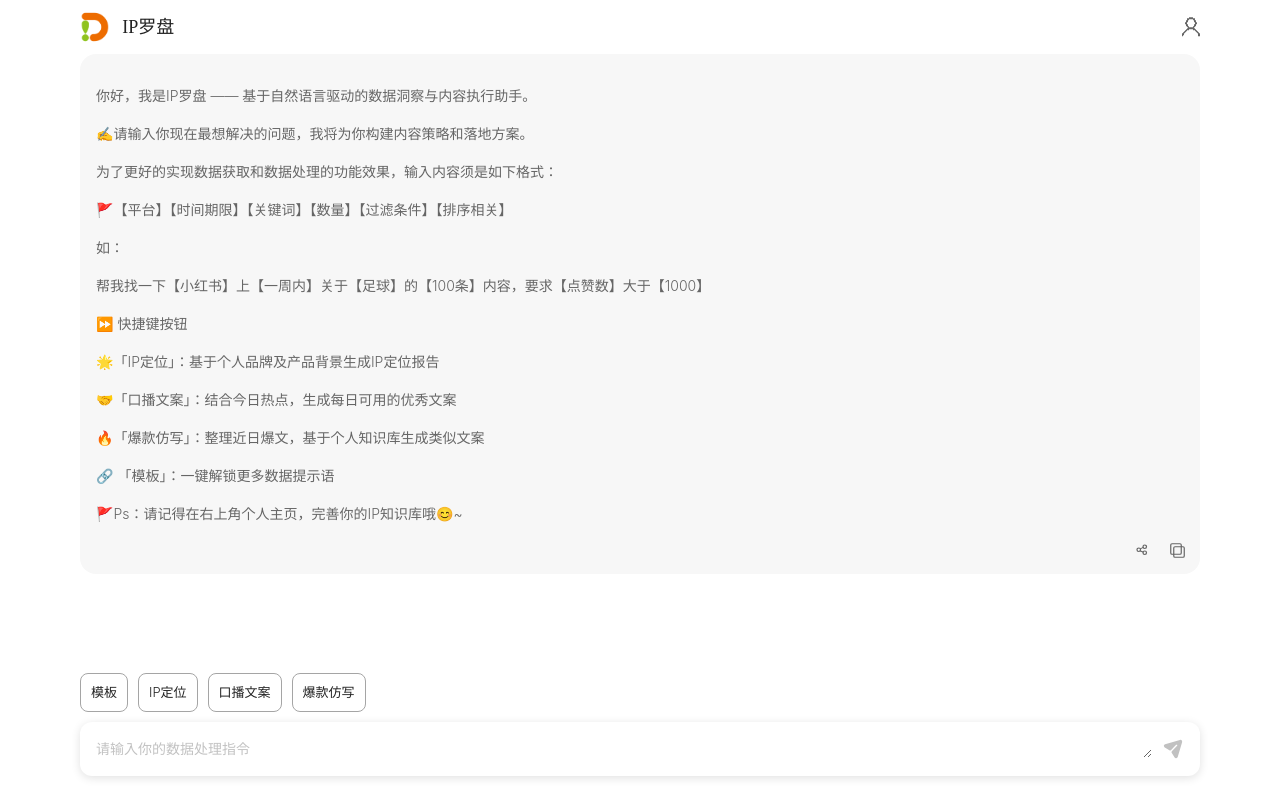
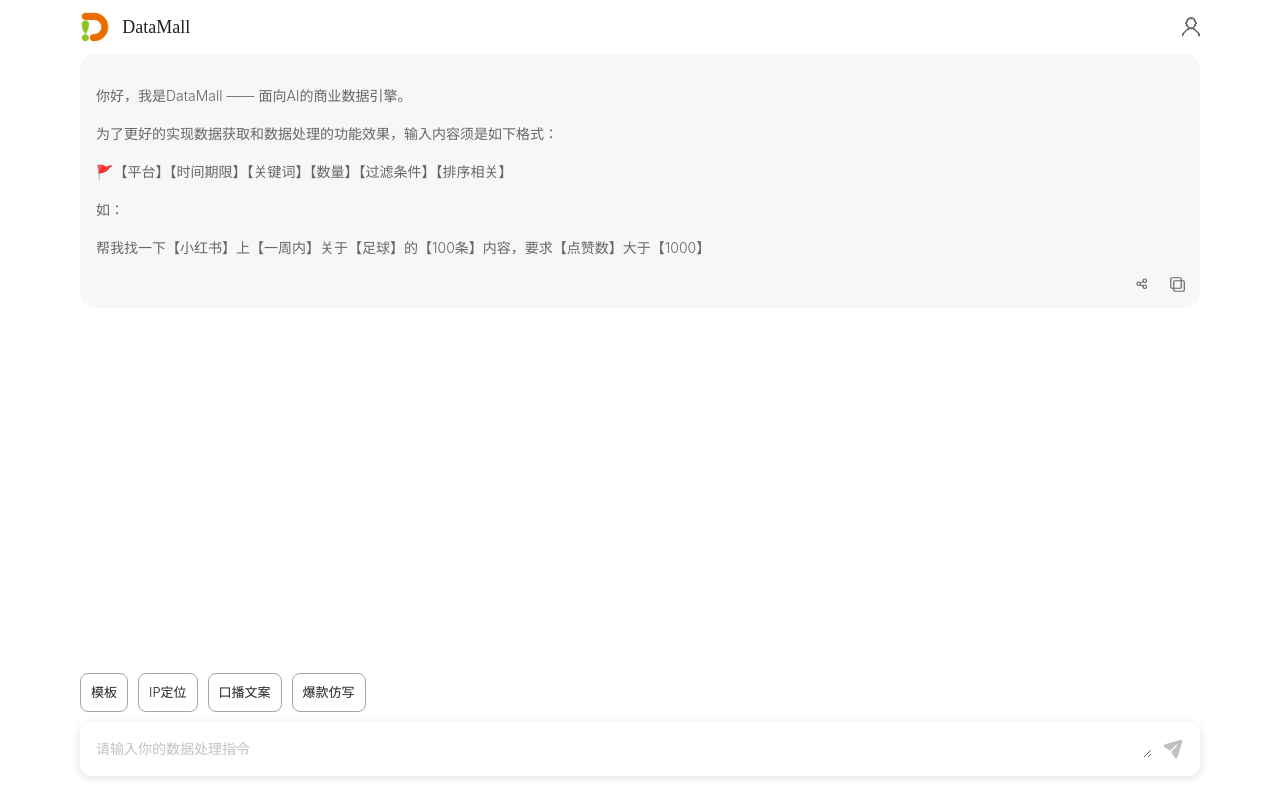
Before and after one commit to xplore3/DataUI, a React (Vite) app: page /chat in a window 1280 px wide. Built offline with nearby package versions, Linux system fonts and the light colour scheme.

Commit message:
Update the DataMall

```diff
--- a/index.html
+++ b/index.html
@@ -4,7 +4,7 @@
     <meta charset="UTF-8" />
     <link rel="icon" type="image/svg+xml" href="/icon128.png" />
     <meta name="viewport" content="width=device-width, initial-scale=1.0" />
-    <title>IP罗盘</title>
+    <title>DataMall</title>
   </head>
   <body>
     <div id="root"></div>
--- a/src/hooks/useUser.ts
+++ b/src/hooks/useUser.ts
@@ -1,6 +1,6 @@
 // src/hooks/useUser.ts
 export const useUser = () => {
   const userInfo = JSON.parse(localStorage.getItem('userInfo') || '{}');
-  const isLogin = true;//!!(userInfo.unionid || userInfo.openid || userInfo.nickname);
+  const isLogin = false;//!!(userInfo.unionid || userInfo.openid || userInfo.nickname);
   return { userInfo, isLogin };
 };
--- a/src/views/chat/index.tsx
+++ b/src/views/chat/index.tsx
@@ -68,20 +68,12 @@
     } else {
       setMessageList([
         {
-          text: `你好，我是IP罗盘 —— 基于自然语言驱动的数据洞察与内容执行助手。
-                \r\n✍️请输入你现在最想解决的问题，我将为你构建内容策略和落地方案。
+          text: `你好，我是DataMall —— 面向AI的商业数据引擎。
                 \r\n\r\n为了更好的实现数据获取和数据处理的功能效果，输入内容须是如下格式：
                 \r\n🚩【平台】【时间期限】【关键词】【数量】【过滤条件】【排序相关】
                 \r\n如：
                 \r\n帮我找一下【小红书】上【一周内】关于【足球】的【100条】内容，要求【点赞数】大于【1000】
                 \r\n
-                \r\n⏩ 快捷键按钮
-                \r\n🌟「IP定位」：基于个人品牌及产品背景生成IP定位报告
-                \r\n🤝「口播文案」：结合今日热点，生成每日可用的优秀文案
-                \r\n🔥「爆款仿写」：整理近日爆文，基于个人知识库生成类似文案
-                \r\n🔗 「模板」：一键解锁更多数据提示语
-                \r\n
-                \r\n🚩Ps：请记得在右上角个人主页，完善你的IP知识库哦😊~
           `,
           displayText: '',
           user: 'agent',
@@ -572,7 +564,7 @@
       <header className="chat-page-header">
         {/* <img src={backLeft} alt="Back" onClick={() => navigate(-1)} /> */}
         <img src={Logo} alt="Logo" />
-        <span>IP罗盘</span>
+        <span>DataMall</span>
         <div className="flex-1"></div>
         <img src={User} alt="User" onClick={() => handleUserSettings()} />
         {/* <Lang
--- a/src/views/user/index.tsx
+++ b/src/views/user/index.tsx
@@ -11,7 +11,7 @@
 //const defModelList = ['GPT-3.1', 'GPT-4o', 'DeepSeek'];
 //const defCurrentModel = 'GPT-3.1';
 const defaultAvatar = 'https://test.data3.site/icon128.png';
-const defaultNickname = 'IP罗盘';
+const defaultNickname = 'DataMall';
 
 const UserCenter = () => {
   const isMobile = /iphone|android|ipad|mobile/i.test(navigator.userAgent);
```
